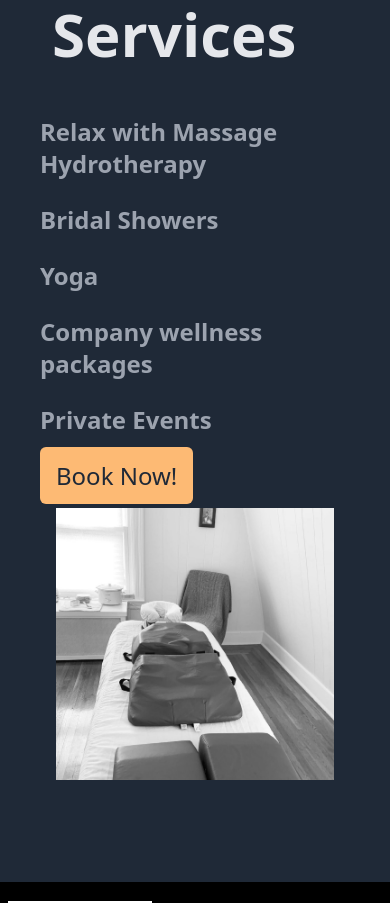
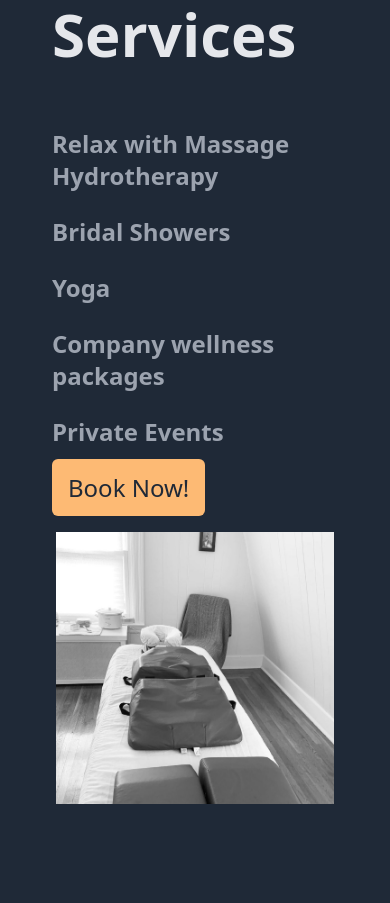
Before and after one commit to AntonBrito/next-iwc-wb, a Next.js app: page / in a window 390 px wide. Shown: the part 816-1719 px from the top of the page. Built offline with nearby package versions, Linux system fonts and the light colour scheme.

Commit message:
Fixed the size for services list for mobile

```diff
--- a/components/EventSection.js
+++ b/components/EventSection.js
@@ -19,7 +19,7 @@ export default function EventSection(props) {
 
                         </p>
                     </div>
-                 <div>
+                 <div className=' p-3'>
                      <ul>
                          <li href="#" className="text-gray-400 text-2xl font-bold">Relax with Massage Hydrotherapy</li>
                          <br></br>
```
